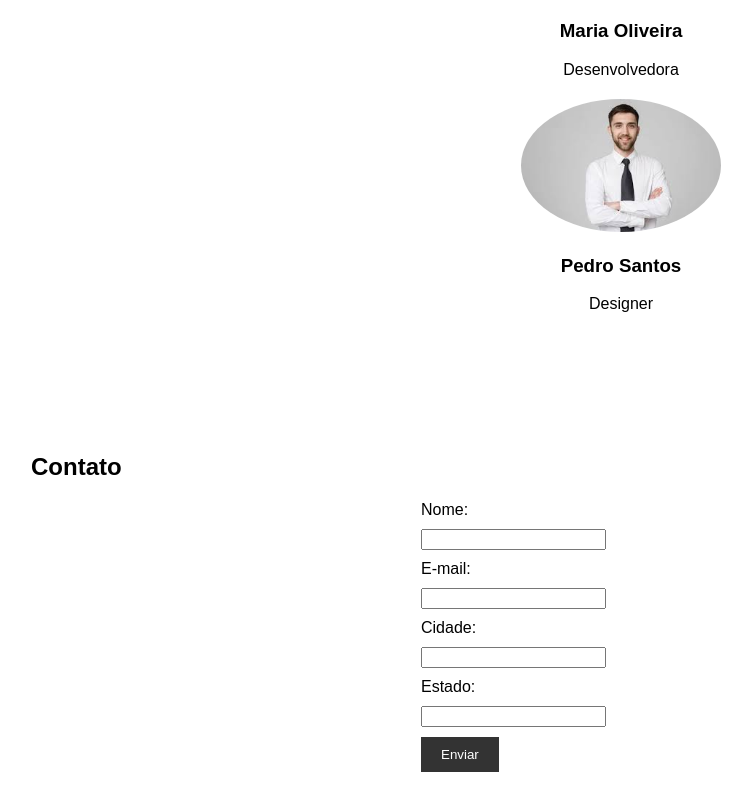
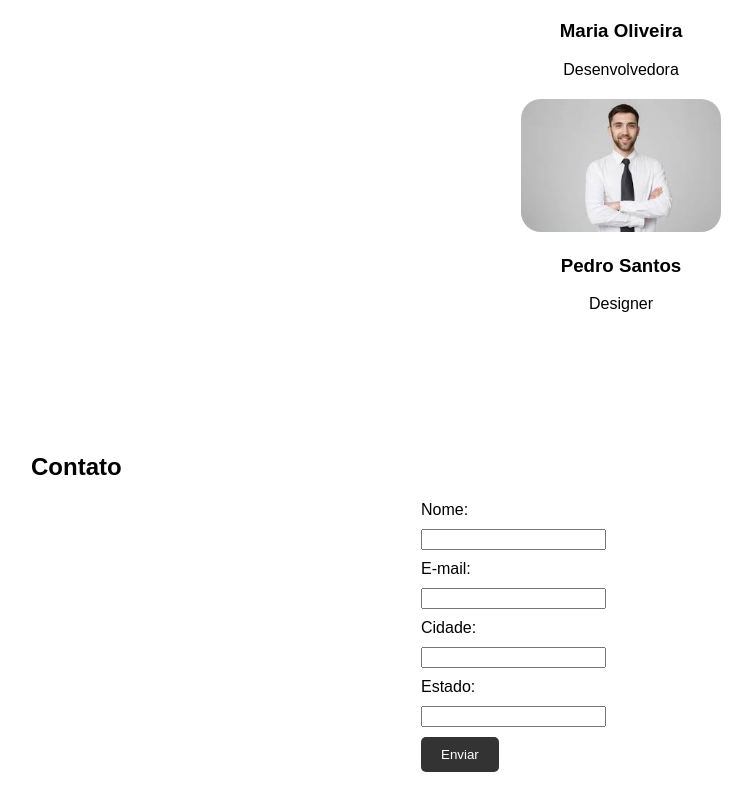
Before and after one commit to luhmagalhaesr/Conecta, a plain HTML site: page index.html in a window 1280 px wide. Shown: the part 1125-1936 px from the top of the page, without its empty margins (19-771 px from the left). Drawn offline with Linux system fonts and the light colour scheme.

Commit message:
first commit

```diff
--- a/css/style.css
+++ b/css/style.css
@@ -52,7 +52,7 @@ section {
 
 .equipe-member img {
     width: 200px;
-    border-radius: 50%;
+    border-radius: 20px;
 }
 
 form {
@@ -69,6 +69,7 @@ button {
     background-color: #333;
     color: #fff;
     border: none;
+    border-radius: 5px;
     padding: 10px 20px;
     cursor: pointer;
 }
```
